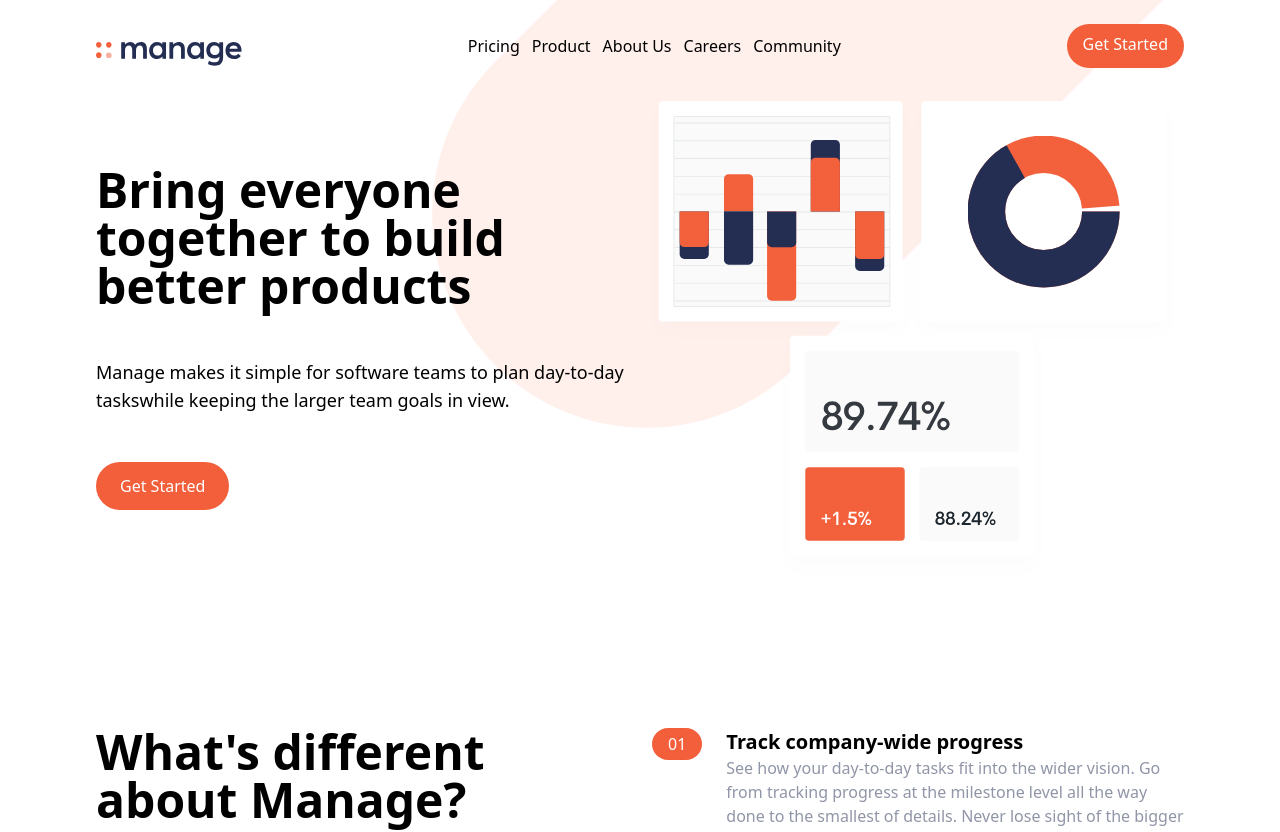
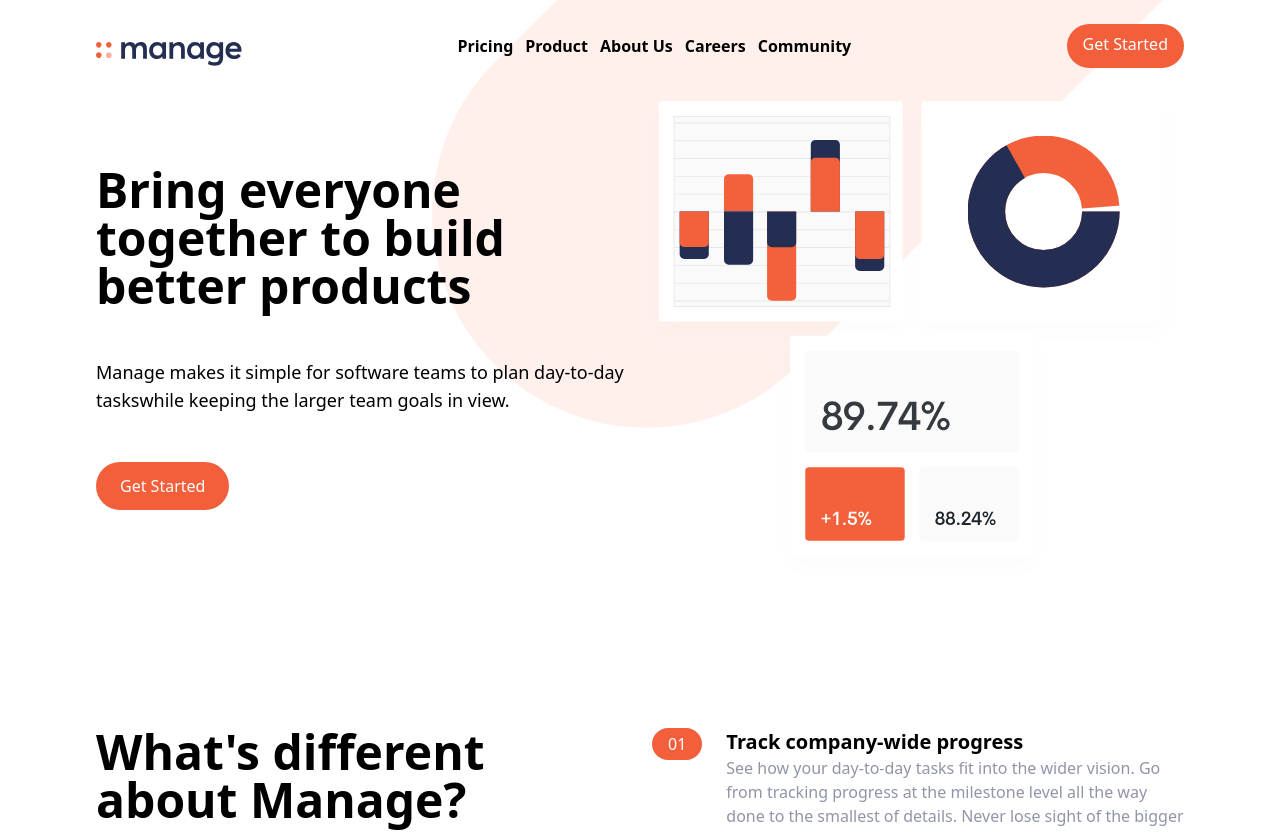
Before and after one commit to SemihKaracam/Landing-with-tailwind, a website: page index.html in a window 1280 px wide. Shown: the top 832 px of the page. Drawn offline with Linux system fonts and the light colour scheme.

Commit message:
project created

```diff
--- a/index.html
+++ b/index.html
@@ -20,7 +20,7 @@
                 <img src="./img/logo.svg" alt="">
             </div>
             <!-- links -->
-            <ul class="lg:hidden flex h-full gap-3">
+            <ul class="lg:hidden font-bold flex h-full gap-3">
                 <li><a href="">Pricing</a></li>
                 <li><a href="">Product</a></li>
                 <li><a href="">About Us</a></li>
```
